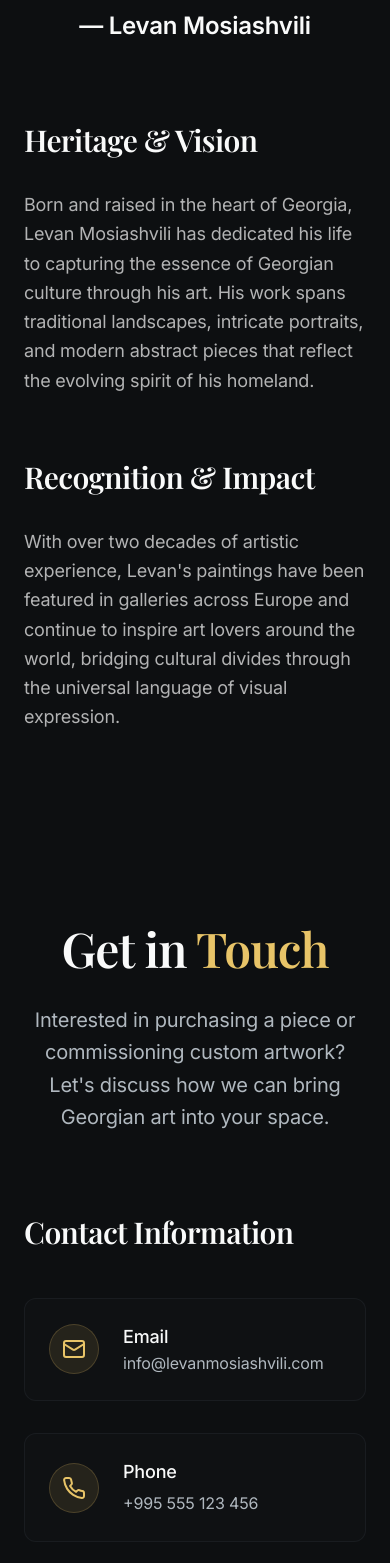
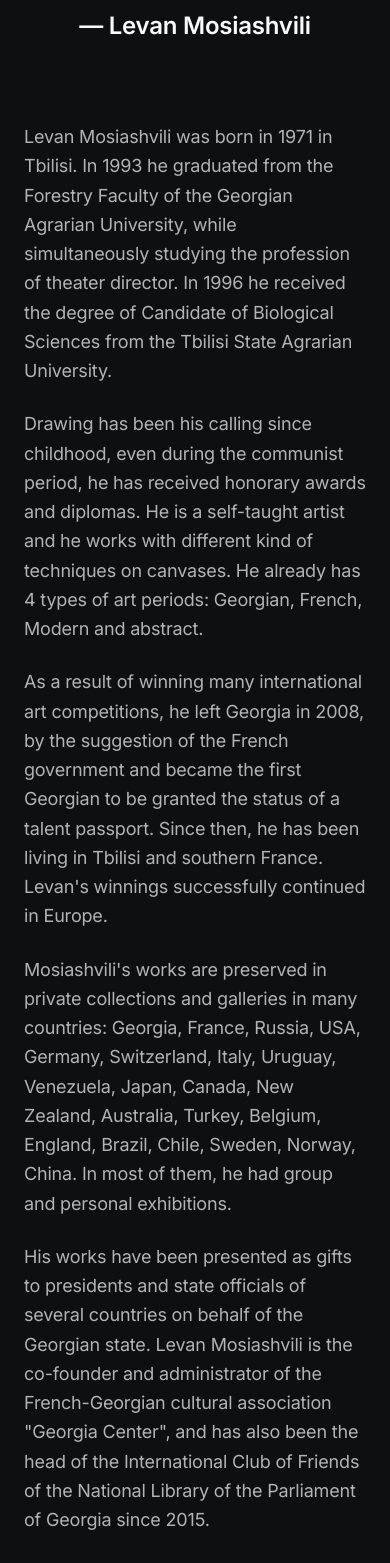
Before and after one commit to sandrexa1111/georgian-canvas-gallery, a React (Vite) app: page / in a window 390 px wide. Shown: the part 6680-8243 px from the top of the page. Built offline with nearby package versions, Linux system fonts and the light colour scheme.

Commit message:
Add artist biography to About section
Added the provided biography text to the About section.

```diff
--- a/src/components/sections/AboutSection.tsx
+++ b/src/components/sections/AboutSection.tsx
@@ -47,27 +47,35 @@ export const AboutSection = () => {
           </motion.p>
 
           <motion.div
-            className="grid md:grid-cols-2 gap-16 mt-24 text-left"
+            className="mt-24 text-left max-w-4xl mx-auto"
             initial={{ opacity: 0, y: 40 }}
             whileInView={{ opacity: 1, y: 0 }}
             viewport={{ once: true }}
             transition={{ duration: 0.8, delay: 0.6 }}
           >
-            <div className="space-y-8">
-              <h3 className="font-playfair text-3xl font-semibold text-foreground">Heritage & Vision</h3>
+            <div className="space-y-6">
               <p className="text-lg text-foreground/70 font-inter leading-relaxed">
-                Born and raised in the heart of Georgia, Levan Mosiashvili has dedicated his life to capturing
-                the essence of Georgian culture through his art. His work spans traditional landscapes,
-                intricate portraits, and modern abstract pieces that reflect the evolving spirit of his homeland.
+                Levan Mosiashvili was born in 1971 in Tbilisi. In 1993 he graduated from the Forestry Faculty of the Georgian Agrarian University, while simultaneously studying the profession of theater director. In 1996 he received the degree of Candidate of Biological Sciences from the Tbilisi State Agrarian University.
               </p>
-            </div>
 
-            <div className="space-y-8">
-              <h3 className="font-playfair text-3xl font-semibold text-foreground">Recognition & Impact</h3>
               <p className="text-lg text-foreground/70 font-inter leading-relaxed">
-                With over two decades of artistic experience, Levan's paintings have been featured in galleries
-                across Europe and continue to inspire art lovers around the world, bridging cultural divides
-                through the universal language of visual expression.
+                Drawing has been his calling since childhood, even during the communist period, he has received honorary awards and diplomas. He is a self-taught artist and he works with different kind of techniques on canvases. He already has 4 types of art periods: Georgian, French, Modern and abstract.
+              </p>
+
+              <p className="text-lg text-foreground/70 font-inter leading-relaxed">
+                As a result of winning many international art competitions, he left Georgia in 2008, by the suggestion of the French government and became the first Georgian to be granted the status of a talent passport. Since then, he has been living in Tbilisi and southern France. Levan's winnings successfully continued in Europe.
+              </p>
+
+              <p className="text-lg text-foreground/70 font-inter leading-relaxed">
+                Mosiashvili's works are preserved in private collections and galleries in many countries: Georgia, France, Russia, USA, Germany, Switzerland, Italy, Uruguay, Venezuela, Japan, Canada, New Zealand, Australia, Turkey, Belgium, England, Brazil, Chile, Sweden, Norway, China. In most of them, he had group and personal exhibitions.
+              </p>
+
+              <p className="text-lg text-foreground/70 font-inter leading-relaxed">
+                His works have been presented as gifts to presidents and state officials of several countries on behalf of the Georgian state. Levan Mosiashvili is the co-founder and administrator of the French-Georgian cultural association "Georgia Center", and has also been the head of the International Club of Friends of the National Library of the Parliament of Georgia since 2015.
+              </p>
+
+              <p className="text-lg text-foreground/70 font-inter leading-relaxed">
+                He regularly participates in charity auctions and donates royalties to various beneficiaries. Latest exhibitions and participations were held at "art Dubai 2022" and "Art New York 2023" where one of his painting was awarded between twelve best worldwide artists, his painting was awarded as a one of the most successful painting of the year.
               </p>
             </div>
           </motion.div>
```
